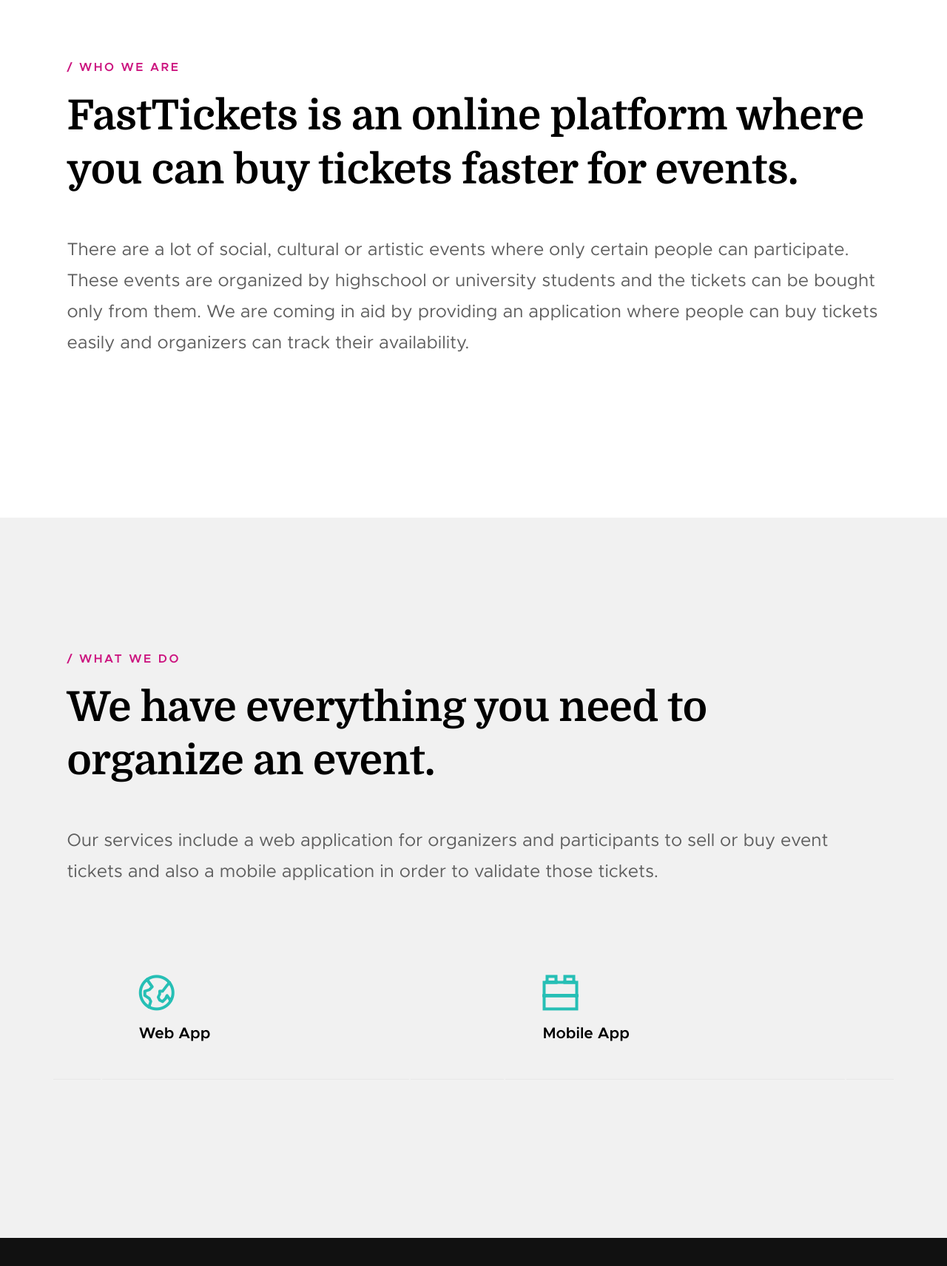
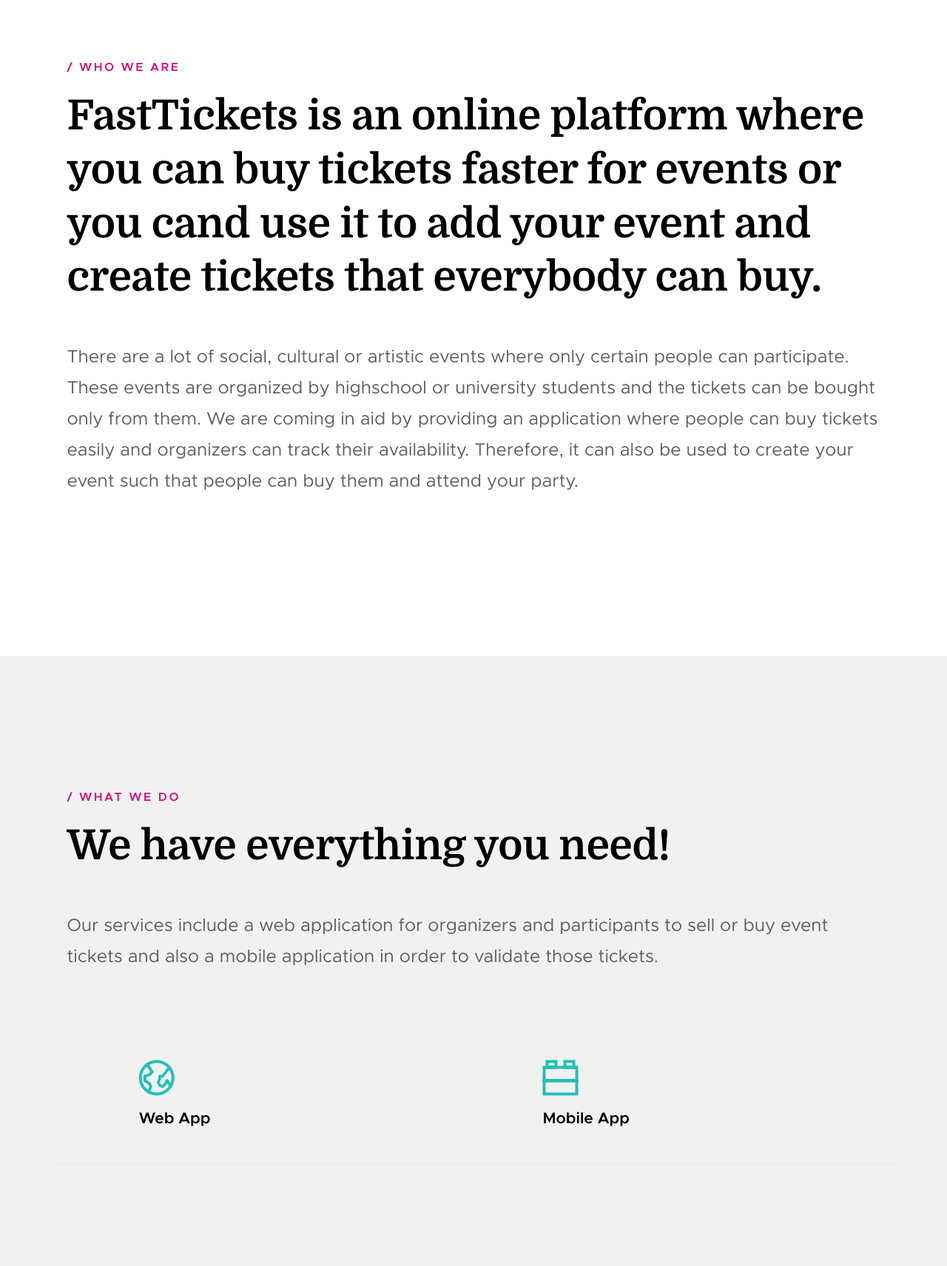
Before and after one commit to irinapatularu/Fast_Tickets, a plain HTML site: page index.html in a window 1280 px wide. Shown: the part 900-2612 px from the top of the page at 74% size. Drawn offline with Linux system fonts and the light colour scheme; files whose address does not match are found by name.

Commit message:
final changes

```diff
--- a/index.html
+++ b/index.html
@@ -124,7 +124,8 @@
                 </h1>
 
                 <p>
-                Buy tickets faster for all your favourite events!
+                Buy tickets faster for all your favourite events!<br>
+                Organize your event in no time!
                 </p>
             </div> <!-- end home-content__main -->
 
@@ -167,14 +168,14 @@
         <div class="row section-header" data-aos="fade-up">
             <div class="col-full">
                 <h3 class="subhead">Who We Are</h3>
-                <h1 class="display-1">FastTickets is an online platform where you can buy tickets faster for events.</h1>
+                <h1 class="display-1">FastTickets is an online platform where you can buy tickets faster for events or you cand use it to add your event and create tickets that everybody can buy.</h1>
             </div>
         </div> <!-- end section-header -->
 
         <div class="row" data-aos="fade-up">
             <div class="col-full">
                 <p class="lead">
-                There are a lot of social, cultural or artistic events where only certain people can participate. These events are organized by highschool or university students and the tickets can be bought only from them. We are coming in aid by providing an application where people can buy tickets easily and organizers can track their availability.
+                There are a lot of social, cultural or artistic events where only certain people can participate. These events are organized by highschool or university students and the tickets can be bought only from them. We are coming in aid by providing an application where people can buy tickets easily and organizers can track their availability. Therefore, it can also be used to create your event such that people can buy them and attend your party.
                 </p>
             </div>
         </div> <!-- end about-desc -->
@@ -189,7 +190,7 @@
         <div class="row section-header" data-aos="fade-up">
             <div class="col-full">
                 <h3 class="subhead">What We Do</h3>
-                <h1 class="display-1">We have everything you need to organize an event.</h1>
+                <h1 class="display-1">We have everything you need!</h1>
             </div>
         </div> <!-- end section-header -->
 
@@ -213,7 +214,7 @@
 	                    <i class="icon-earth"></i>
 	                </div>
 	                <div class="service-text">
-	                    <h3 class="h4">Web App</h3>
+	                    <a href="http://35.198.154.143/" ><h3 class="h4">Web App</h3></a>
 	                </div>
 	            </div>
 	            </td>
@@ -227,7 +228,7 @@
 	                    <i class="icon-lego-block"></i>
 	                </div>
 	                <div class="service-text">
-	                    <h3 class="h4">Mobile App</h3>
+	                    <a href="http://35.198.154.143/"><h3 class="h4">Mobile App</h3></a>
 	                </div>
 	            </div>
 	            </td>
```
